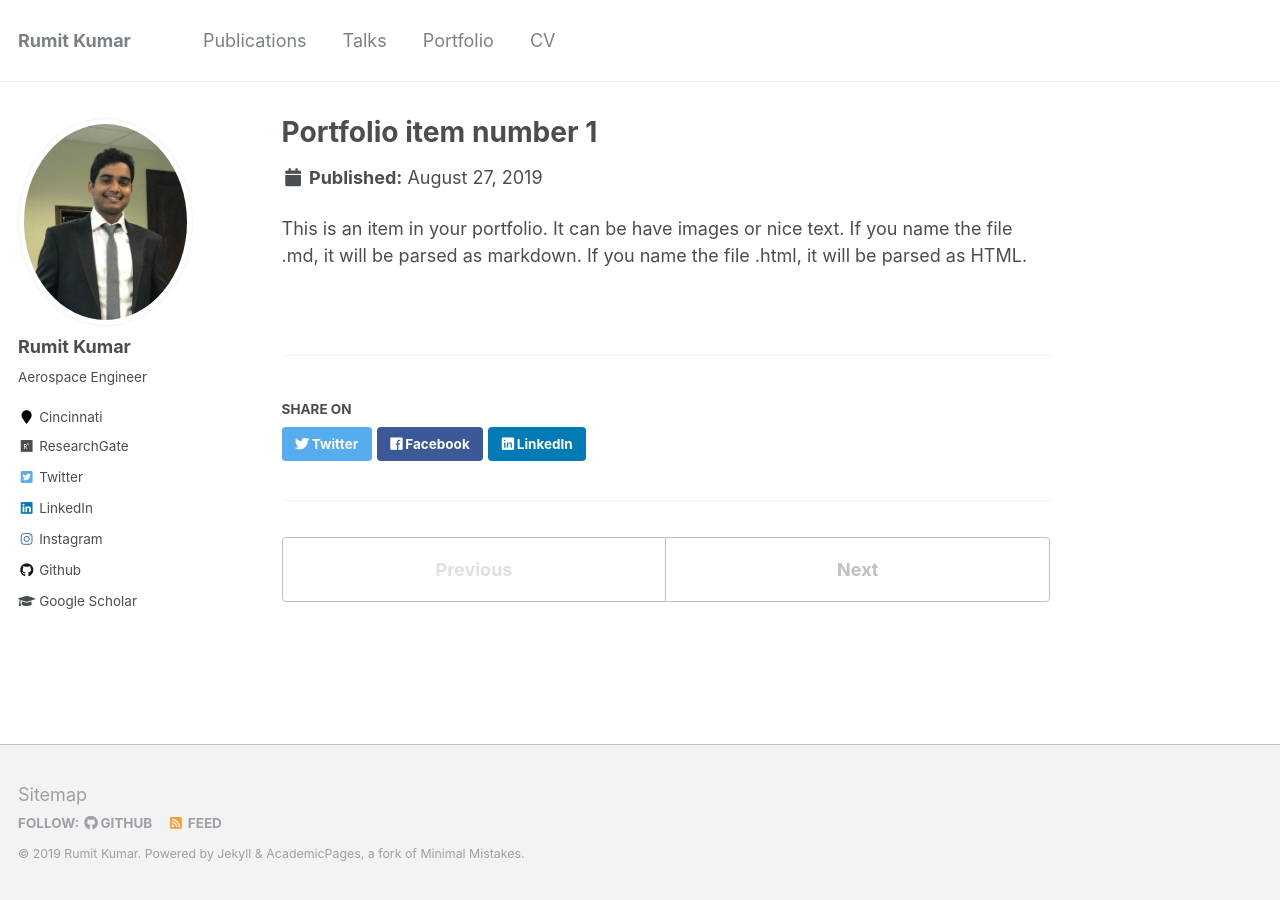
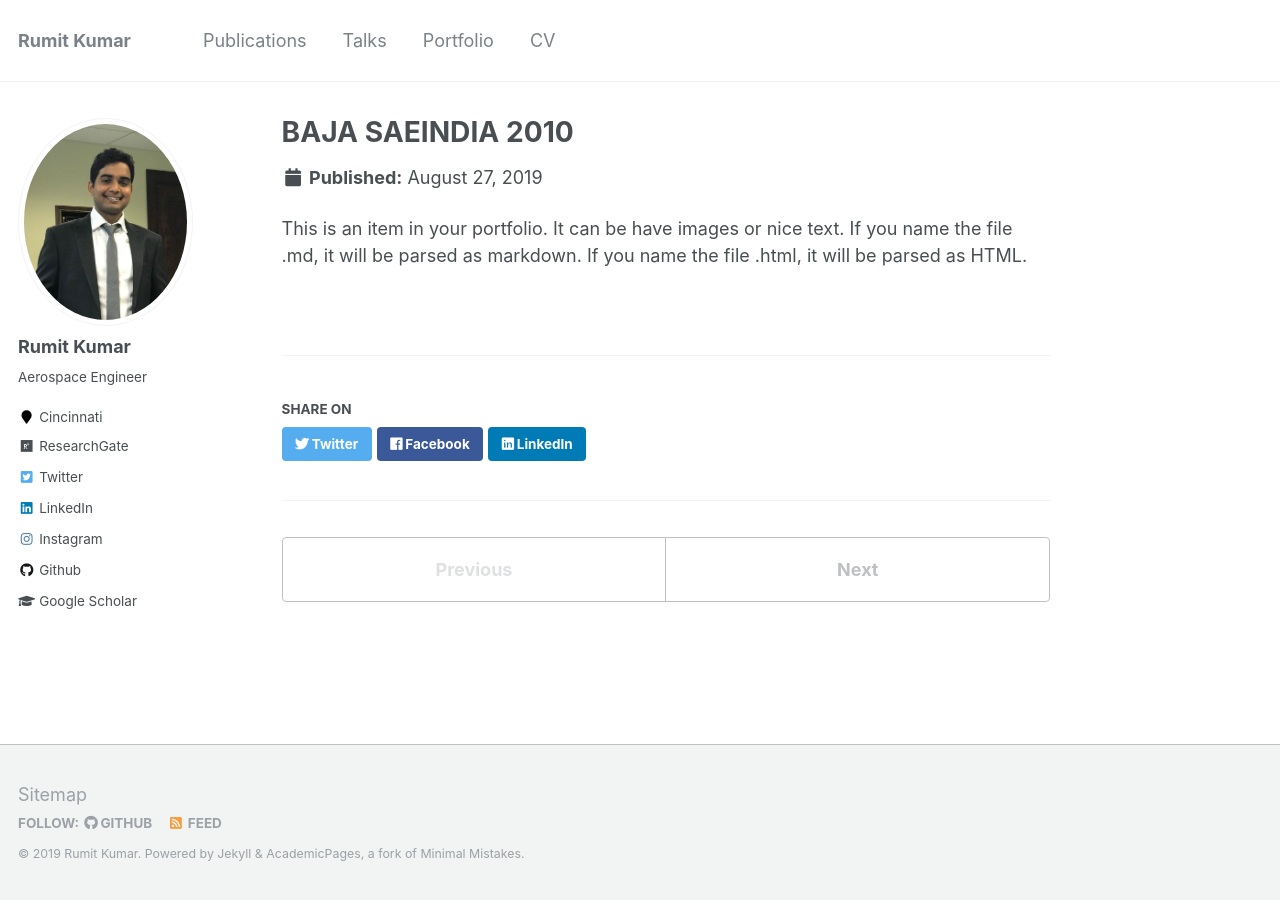
Before and after one commit to kumarrt/kumarrt.github.io, a Jekyll site: the page built from _portfolio/BAJA2010.md, in a window 1280 px wide. Built offline with Jekyll 4.4.1, drawn with Linux system fonts in a browser that asks for light colours.

Commit message:
Update and rename portfolio-1.md to BAJA2010.md

```diff
--- a/_portfolio/portfolio-1.md
+++ b/_portfolio/BAJA2010.md
@@ -1,6 +1,6 @@
 ---
-title: "Portfolio item number 1"
-excerpt: "Short description of portfolio item number 1<br/><img src='/images/500x300.png'>"
+title: "BAJA SAEINDIA 2010"
+excerpt: "BAJA All Terrain Vehicle <br/><img src='/images/BAJA ATV.jpg'>"
 collection: portfolio
 ---
 
```
